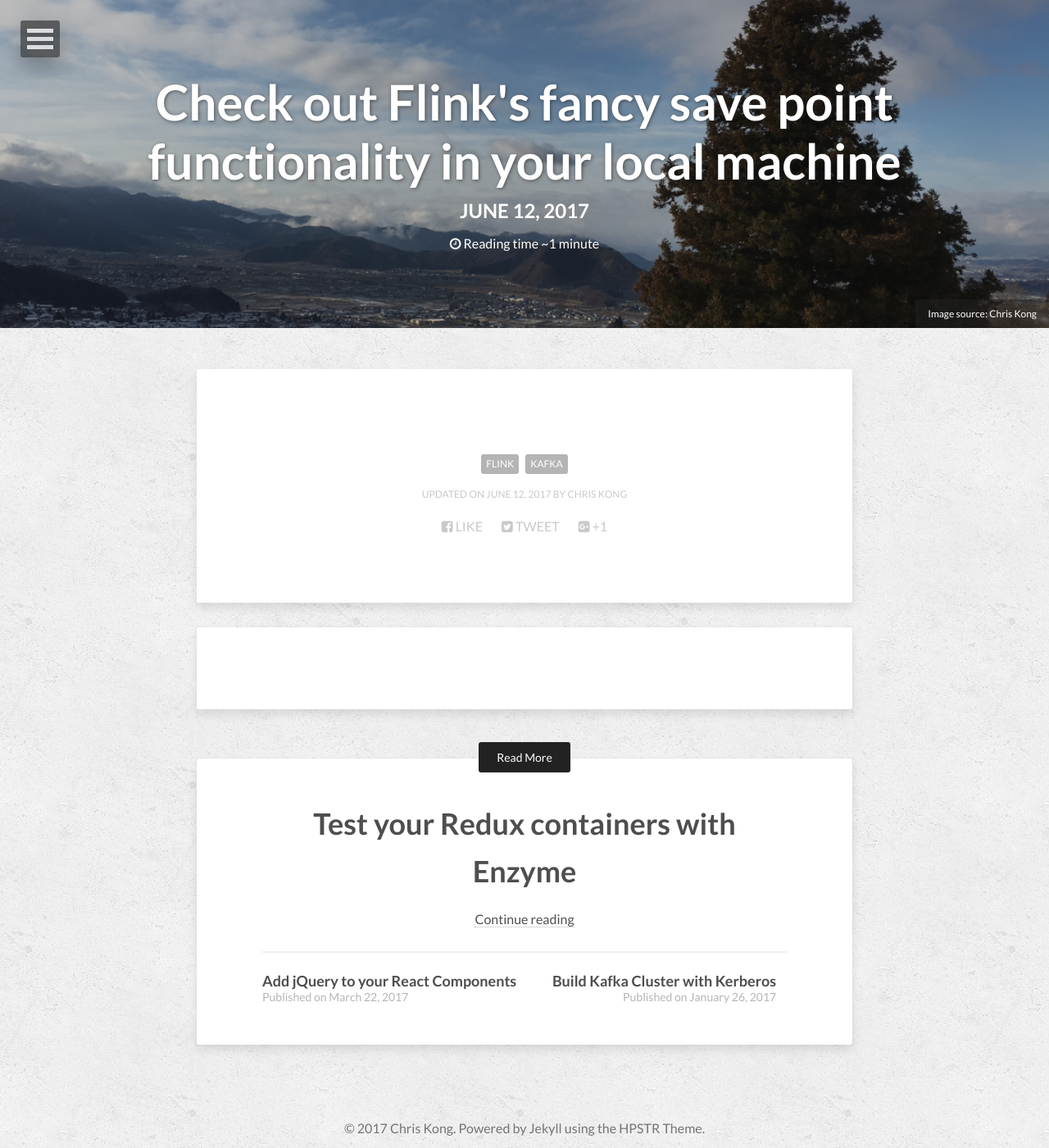
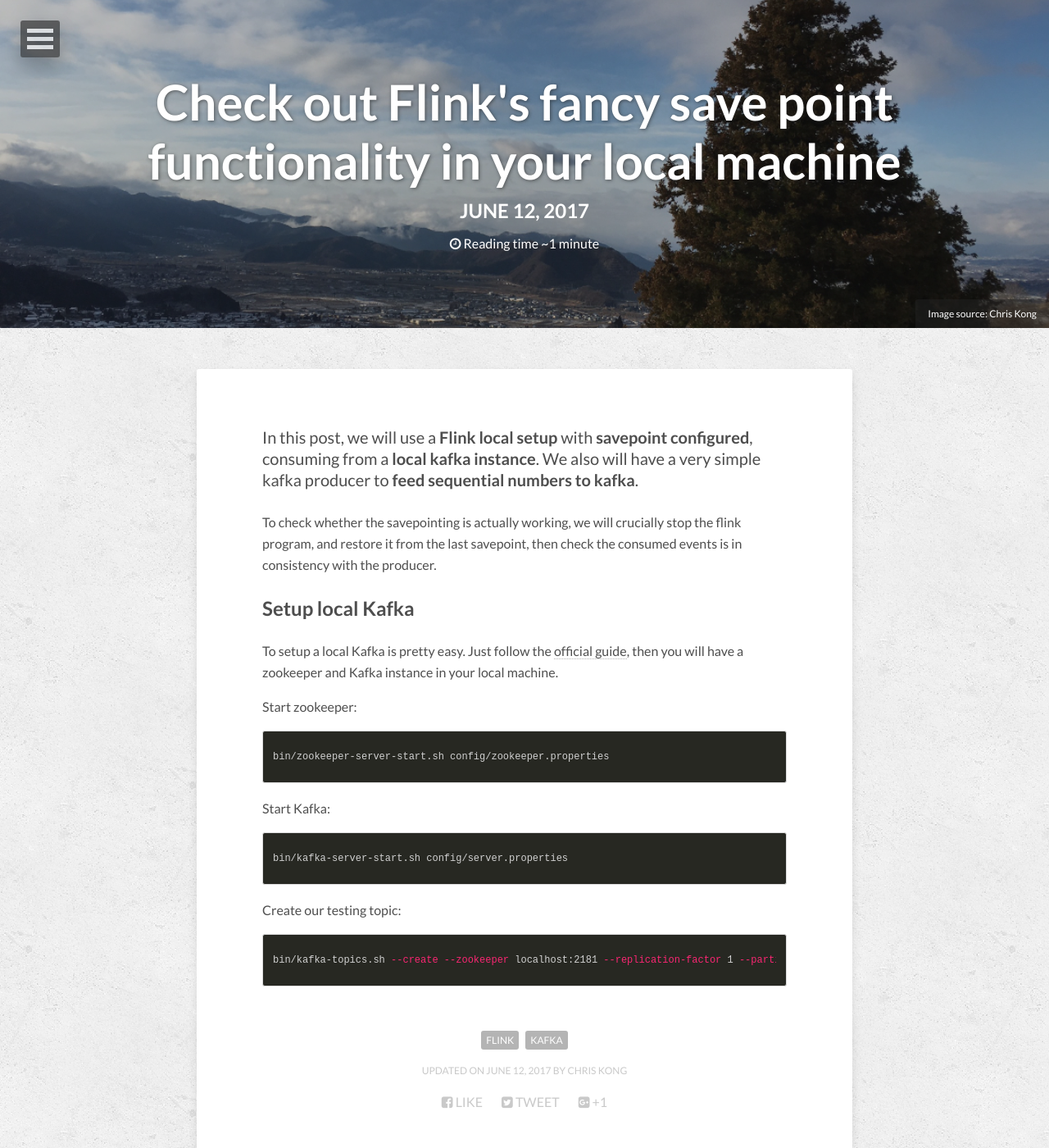
Before and after one commit to visualskyrim/visualskyrim.github.io, a Jekyll site: the page built from _posts/2017-06-12-try-savepoint-in-flink.md, in a window 1280 px wide and 1400 px high. Shown: the whole window at 82% size. Built offline with Jekyll 4.4.1, drawn with Linux system fonts in a browser that asks for light colours; nearby versions of some CDN libraries; comment, search, counter and statistics services are not loaded.

Commit message:
Add first section

```diff
--- a/_posts/2017-06-12-try-savepoint-in-flink.md
+++ b/_posts/2017-06-12-try-savepoint-in-flink.md
@@ -12,3 +12,31 @@ image:
 comments: true
 share: true
 ---
+
+In this post, we will use a **Flink local setup** with **savepoint configured**, consuming from a **local kafka instance**.
+We also will have a very simple kafka producer to **feed sequential numbers to kafka**.
+
+To check whether the savepointing is actually working, we will crucially stop the flink program, and restore it from the last savepoint, then check the consumed events is in consistency with the producer.
+
+
+## Setup local Kafka
+
+To setup a local Kafka is pretty easy. Just follow the [official guide](https://kafka.apache.org/08/documentation.html#quickstart), then you will have a zookeeper and Kafka instance in your local machine.
+
+Start zookeeper:
+
+{% highlight bash %}
+bin/zookeeper-server-start.sh config/zookeeper.properties
+{% endhighlight %}
+
+Start Kafka:
+
+{% highlight bash %}
+bin/kafka-server-start.sh config/server.properties
+{% endhighlight %}
+
+Create our testing topic:
+
+{% highlight bash %}
+bin/kafka-topics.sh --create --zookeeper localhost:2181 --replication-factor 1 --partitions 1 --topic flink-test
+{% endhighlight %}
```
